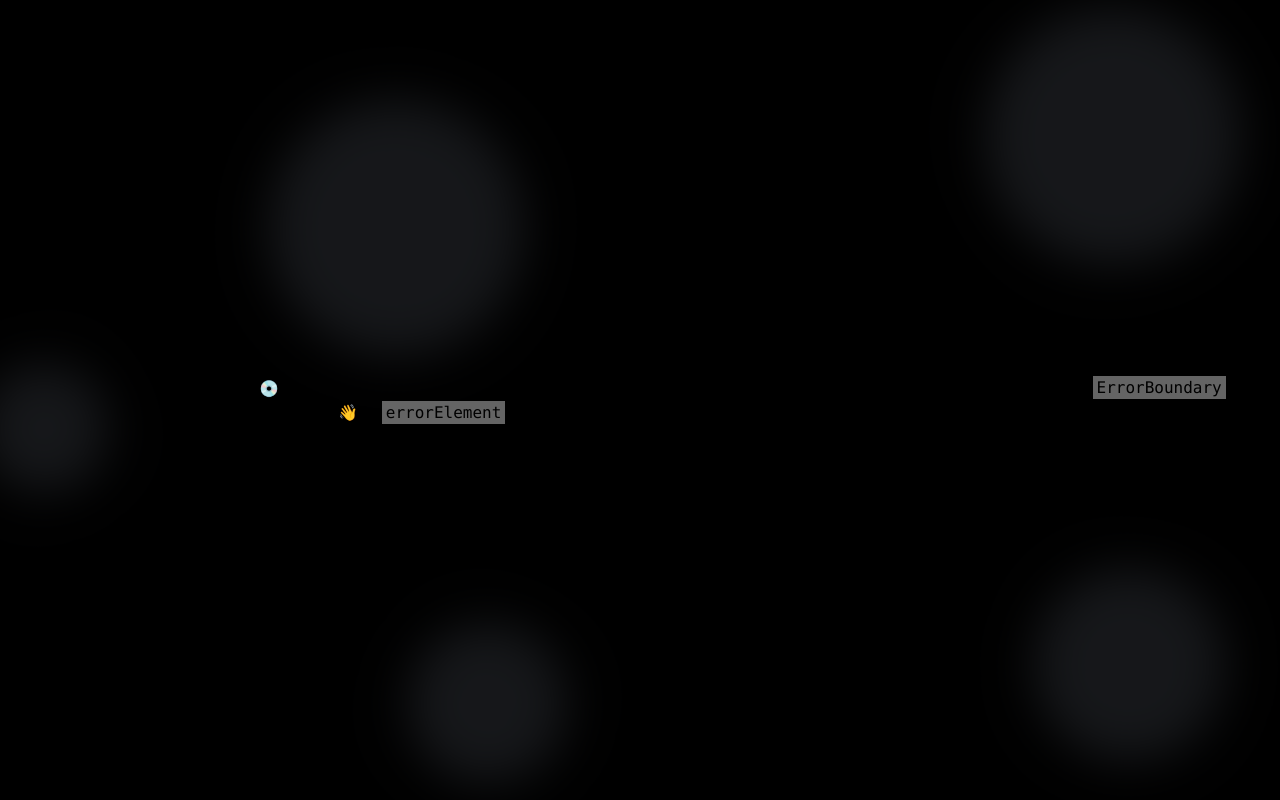
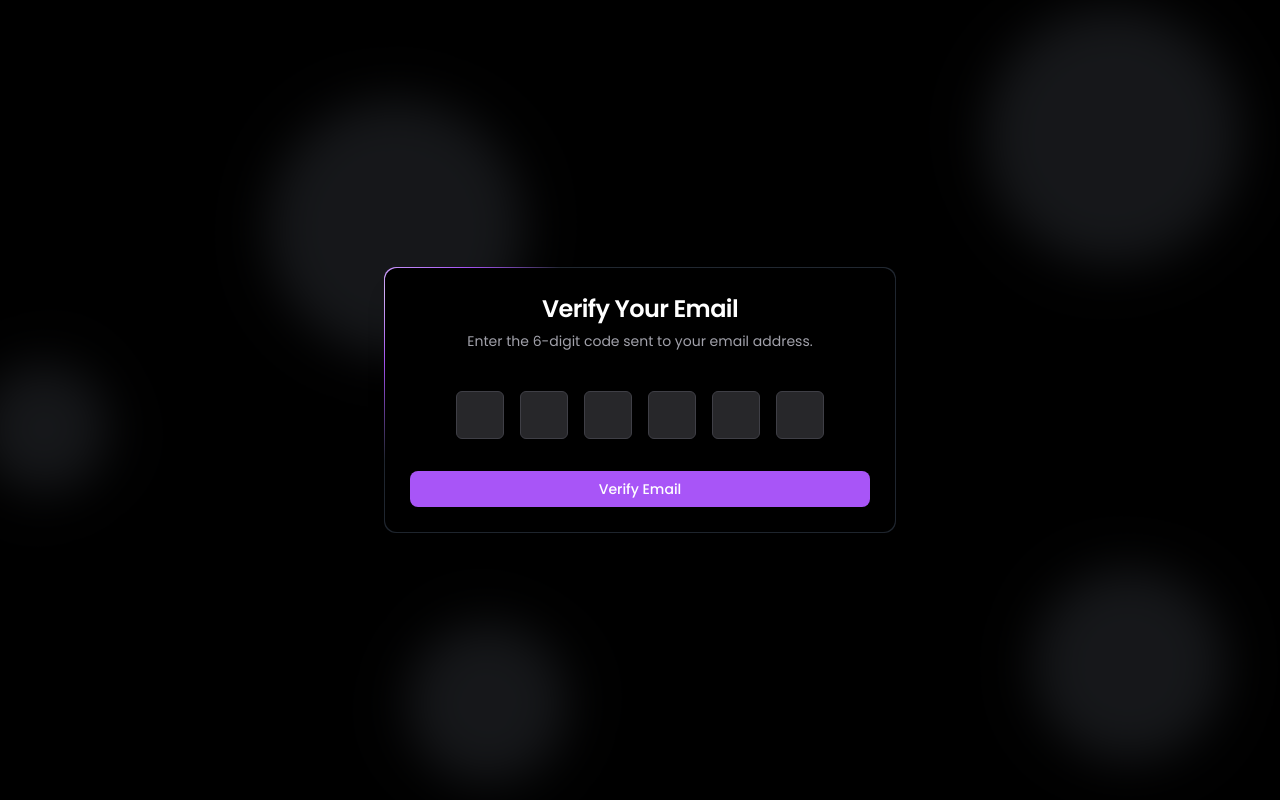
Before and after one commit to Sh1v4nk/Simple-Authentication, a React (Vite) app in the folder frontend/: page /verify-email in a window 1280 px wide. Before the commit this address had no page. Built offline with nearby package versions, Linux system fonts and the light colour scheme.

Commit message:
Add VerifyEmailPage component and update routing; adjust icon sizes in SignInPage and PasswordInput

```diff
--- a/frontend/src/App.tsx
+++ b/frontend/src/App.tsx
@@ -5,7 +5,7 @@ import {
   Route,
   RouterProvider,
 } from "react-router-dom";
-import { DashboardPage, SignInPage, SignUpPage } from "./pages";
+import { DashboardPage,SignUpPage, SignInPage, VerifyEmailPage } from "./pages";
 
 function App() {
   const router = createBrowserRouter(
@@ -14,6 +14,7 @@ function App() {
         <Route path="/" element={<DashboardPage />} />
         <Route path="/signup" element={<SignUpPage />} />
         <Route path="/signin" element={<SignInPage />} />
+        <Route path="/verify-email" element={<VerifyEmailPage />} />
       </>
     )
   );
@@ -57,7 +58,7 @@ function App() {
         delay={5}
       />
 
-      <RouterProvider router={router} />
+      <RouterProvider router={router} future={{ v7_startTransition: true }}/>
     </div>
   );
 }
--- a/frontend/src/components/ui/passwordInput.tsx
+++ b/frontend/src/components/ui/passwordInput.tsx
@@ -13,7 +13,7 @@ const PasswordInput = React.forwardRef<HTMLInputElement, InputProps>(
 
     return (
       <div className="relative">
-        <Lock className="absolute left-3 top-1/2 -translate-y-1/2 h-4 w-4 text-zinc-500" />
+        <Lock className="absolute left-3 top-1/2 -translate-y-1/2 h-5 w-5 text-zinc-500" />
         <Input
           type={showPassword ? "text" : "password"}
           className={cn("hide-password-toggle pr-10", className)}
--- a/frontend/src/pages/SignInPage.tsx
+++ b/frontend/src/pages/SignInPage.tsx
@@ -21,7 +21,7 @@ function SignInPage() {
 
   const handleSubmit = (e: React.FormEvent) => {
     e.preventDefault();
-    console.log("Login attempt with:", email, password);
+    // console.log("Login attempt with:", email, password);
   };
   return (
     <motion.div
@@ -50,7 +50,7 @@ function SignInPage() {
                   Email
                 </Label>
                 <div className="relative">
-                  <Mail className="absolute left-3 top-1/2 -translate-y-1/2 h-4 w-4 text-zinc-500" />
+                  <Mail className="absolute left-3 top-1/2 -translate-y-1/2 h-5 w-5 text-zinc-500" />
                   <Input
                     id="email"
                     type="email"
--- /dev/null
+++ b/frontend/src/pages/VerifyEmailPage.tsx
@@ -0,0 +1,120 @@
+import { useRef, useState } from "react";
+import { motion } from "framer-motion";
+import {
+  Button,
+  Input,
+  Card,
+  CardHeader,
+  CardTitle,
+  CardContent,
+  CardDescription,
+} from "@/components/ui";
+
+function EmailVerifyPage() {
+  const [code, setCode] = useState(["", "", "", "", "", ""]);
+  const inputRefs = useRef<(HTMLInputElement | null)[]>([]);
+
+  const handleChange = (index: number, value: string) => {
+    // Allow only digits and limit to a single character per input
+    if (/^\d?$/.test(value)) {
+      const newCode = [...code];
+      newCode[index] = value;
+      setCode(newCode);
+
+      // Move to the next input if value is entered
+      if (value !== "" && index < 5) {
+        inputRefs.current[index + 1]?.focus();
+      }
+    }
+  };
+
+  const handleKeyDown = (
+    index: number,
+    e: React.KeyboardEvent<HTMLInputElement>
+  ) => {
+    if (e.key === "Backspace" && index > 0 && code[index] === "") {
+      inputRefs.current[index - 1]?.focus();
+    }
+
+    if (e.key === "ArrowRight" && index < 5) {
+      inputRefs.current[index + 1]?.focus();
+    }
+
+    if (e.key === "ArrowLeft" && index > 0) {
+      inputRefs.current[index - 1]?.focus();
+    }
+  };
+
+  // Handle pasting of the OTP code
+  const handlePaste = (e: React.ClipboardEvent<HTMLInputElement>) => {
+    e.preventDefault();
+
+    const paste = e.clipboardData.getData("Text").slice(0, 6);
+    const newCode = paste.split("");
+
+    setCode((prevCode) => {
+      const updatedCode = [...prevCode];
+      newCode.forEach((digit, index) => {
+        if (index < updatedCode.length) {
+          updatedCode[index] = digit;
+        }
+      });
+      return updatedCode;
+    });
+
+    const nextEmptyBox = paste.length;
+    if (nextEmptyBox === 6) {
+      inputRefs.current[5]?.focus();
+    } else {
+      inputRefs.current[nextEmptyBox]?.focus();
+    }
+  };
+
+  return (
+    <motion.div
+      initial={{ opacity: 0, y: 20 }}
+      animate={{ opacity: 1, y: 0 }}
+      transition={{ duration: 0.5 }}
+      className="max-w-lg w-full backdrop-filter backdrop-blur-xl shadow-xl m-4
+      [background:conic-gradient(from_var(--border-angle),theme(colors.slate.600/.48)_80%,theme(colors.purple.500)_86%,theme(colors.purple.300)_90%,theme(colors.purple.500)_94%,theme(colors.slate.600/.48))_border-box] rounded-xl border border-transparent animate-border
+      "
+    >
+      <Card className="bg-black border-transparent font-poppins">
+        <CardHeader className="text-center mb-4">
+          <CardTitle className="text-2xl font-semibold text-white">
+            Verify Your Email
+          </CardTitle>
+          <CardDescription className="text-zinc-400">
+            Enter the 6-digit code sent to your email address.
+          </CardDescription>
+        </CardHeader>
+        <CardContent>
+          <div className="flex justify-center gap-4 mb-8">
+            {code.map((digit, index) => (
+              <Input
+                key={index}
+                type="text" // Using type="text" to allow custom handling of input validation
+                maxLength={1} // Max 1 character per field
+                value={digit}
+                onChange={(e) => handleChange(index, e.target.value)}
+                onKeyDown={(e) => handleKeyDown(index, e)}
+                onPaste={handlePaste}
+                ref={(el) => (inputRefs.current[index] = el)}
+                className="w-12 h-12 text-center text-lg font-semibold bg-zinc-800 border-zinc-700 text-white
+                           focus:border-purple-500 focus:ring-purple-500/20 rounded-md"
+              />
+            ))}
+          </div>
+          <Button
+            className="w-full bg-purple-500 hover:bg-purple-600 text-white font-medium py-2 rounded-lg transition-colors"
+            onClick={() => console.log("Verification code:", code.join(""))}
+          >
+            Verify Email
+          </Button>
+        </CardContent>
+      </Card>
+    </motion.div>
+  );
+}
+
+export default EmailVerifyPage;
--- a/frontend/src/pages/index.ts
+++ b/frontend/src/pages/index.ts
@@ -1,3 +1,4 @@
 export { default as DashboardPage } from "./DashboardPage";
 export { default as SignInPage } from "./SignInPage";
 export { default as SignUpPage } from "./SignUpPage";
+export { default as VerifyEmailPage } from "./VerifyEmailPage";
```
Also changed, not shown: 1 other file (tests, documents, lock files or other folders).
